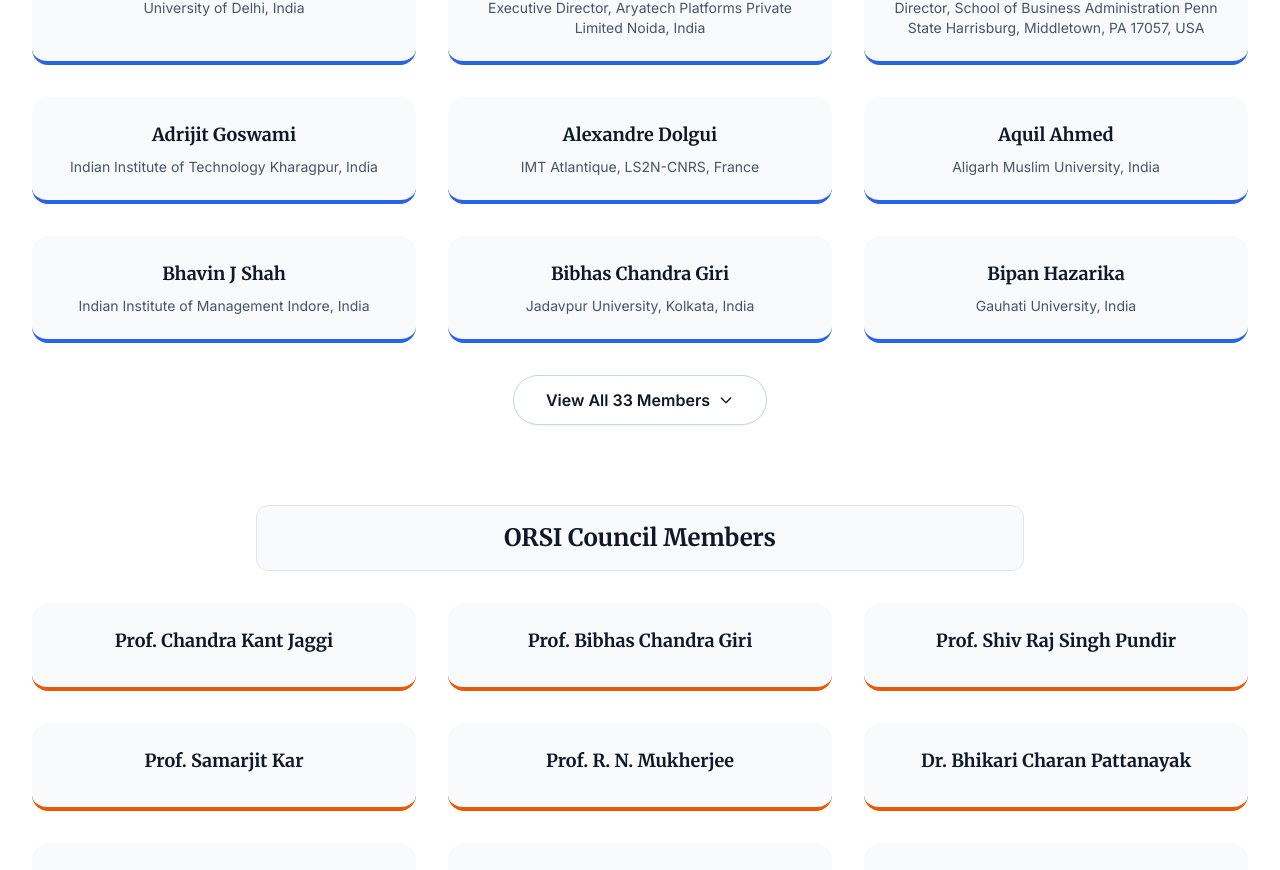
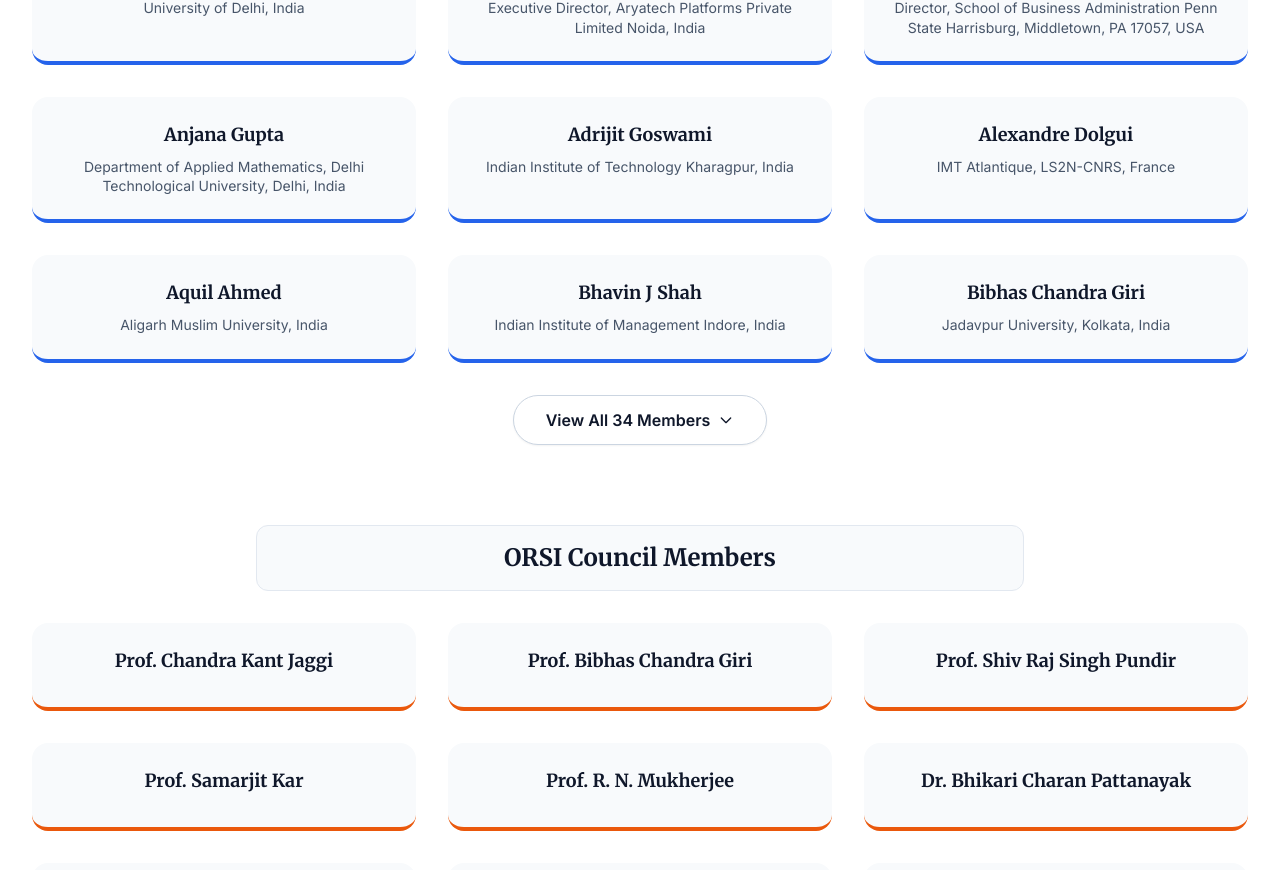
Before and after one commit to vikrantwiz02/ORSI-Conference-2025, a React (Vite) app: page / in a window 1280 px wide. Shown: the part 7479-8349 px from the top of the page. Built offline with nearby package versions, Linux system fonts and the light colour scheme.

Commit message:
feat: add Anjana Gupta to the advisory committee list

```diff
--- a/constants.ts
+++ b/constants.ts
@@ -84,6 +84,7 @@
   "Amit Kumar Bardhan, University of Delhi, India",
   "Anand Chandra, Executive Director, Aryatech Platforms Private Limited Noida, India",
   "Angappa Gunasekaran, Director, School of Business Administration Penn State Harrisburg, Middletown, PA 17057, USA",
+  "Anjana Gupta, Department of Applied Mathematics, Delhi Technological University, Delhi, India",
   "Adrijit Goswami, Indian Institute of Technology Kharagpur, India",
   "Alexandre Dolgui, IMT Atlantique, LS2N-CNRS, France",
   "Aquil Ahmed, Aligarh Muslim University, India",
```
